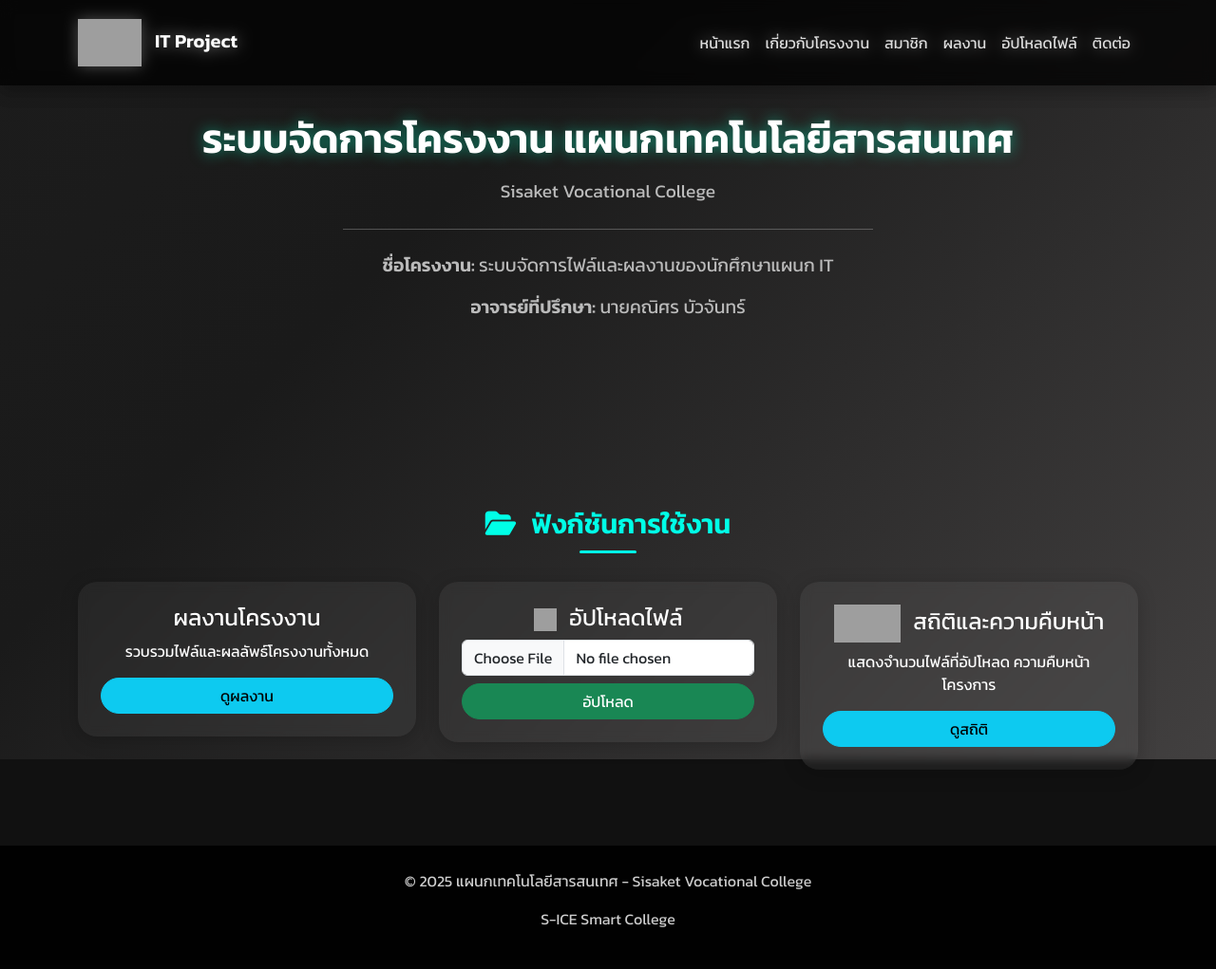
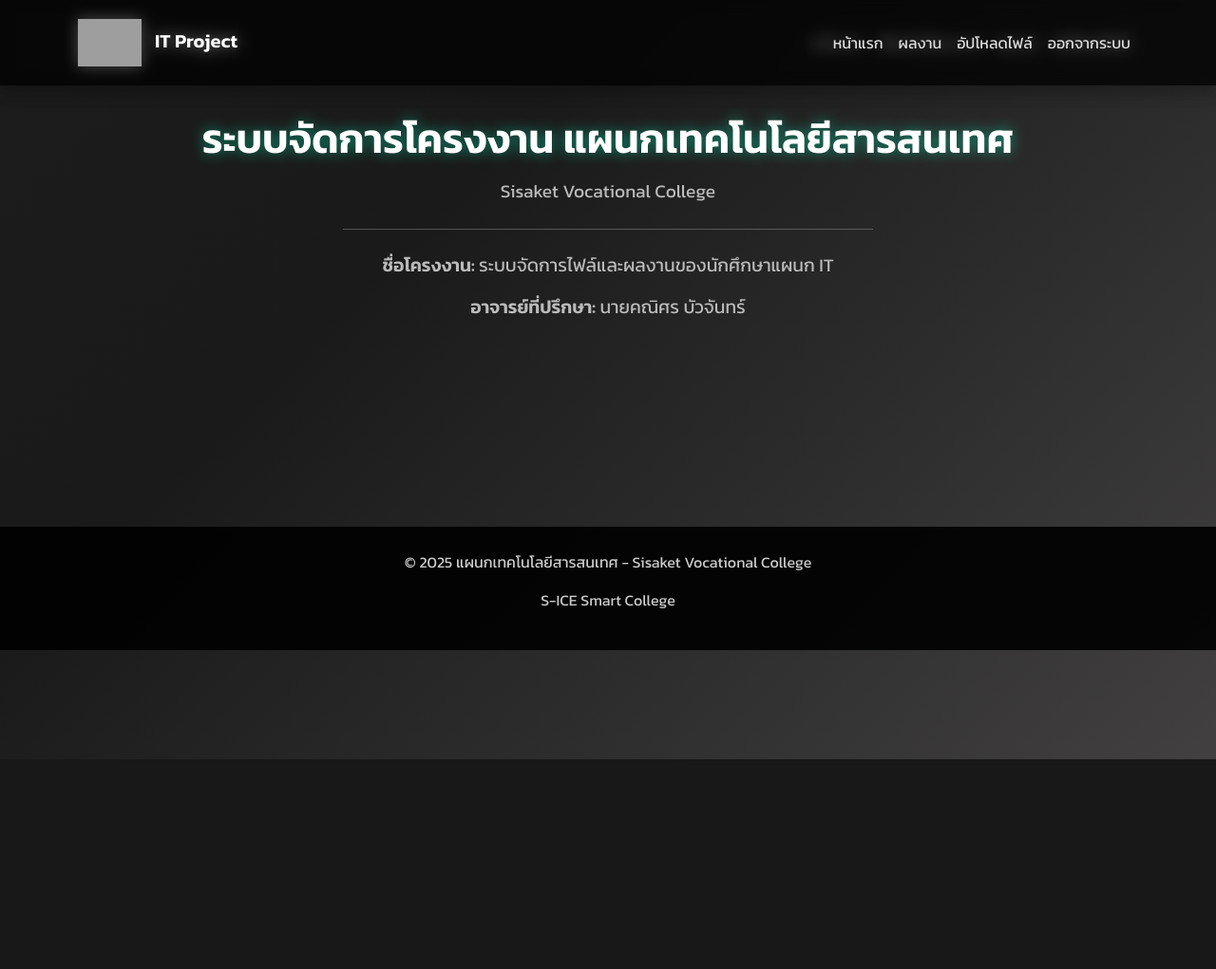
Before and after one commit to Thayukron/ITProject, a PHP site: page /itproject/index.php in a window 1280 px wide. Shown: the whole page at 95% size. After the commit the page ends 800 px from the top, so only its background shows below. Run offline with PHP 8.4, Linux system fonts and the light colour scheme; the visitor is signed in with stand-in values (Sample User, id 1); grey boxes are pictures that could not be loaded.

Commit message:
Update index.php

```diff
--- a/itproject/index.php
+++ b/itproject/index.php
@@ -1,6 +1,20 @@
+<?php
+session_start();
+
+// ถ้าไม่ใช่นักศึกษาและไม่ใช่อาจารย์ → redirect ไป login.php
+if (!isset($_SESSION['student_id']) && !isset($_SESSION['teacher_id'])) {
+  header("Location: login.php");
+  exit();
+}
+?>
+
+
+
 <!DOCTYPE html>
 <html lang="th">
+
 <head>
+
   <meta charset="UTF-8">
   <meta name="viewport" content="width=device-width, initial-scale=1.0">
   <title>ระบบจัดการโครงงาน แผนก IT</title>
@@ -14,14 +28,12 @@
   <nav class="navbar navbar-expand-lg navbar-dark fixed-top shadow">
     <div class="container">
       <a class="navbar-brand fw-bold text-white" href="index.html">
-      <img src="img/14-removebg-preview.png"
-           alt="Logo"
+        <img src="img/14-removebg-preview.png" alt="Logo"
           style="height:50px; width:auto; margin-right:10px; vertical-align:middle;">
         IT Project
       </a>
-    <button class="navbar-toggler" type="button" data-bs-toggle="collapse"
-            data-bs-target="#navbarNav" aria-controls="navbarNav"
-            aria-expanded="false" aria-label="Toggle navigation">
+      <button class="navbar-toggler" type="button" data-bs-toggle="collapse" data-bs-target="#navbarNav"
+        aria-controls="navbarNav" aria-expanded="false" aria-label="Toggle navigation">
         <span class="navbar-toggler-icon"></span>
       </button>
 
@@ -29,10 +41,8 @@
         <ul class="navbar-nav ms-auto">
           <li class="nav-item"><a class="nav-link active" href="index.html">หน้าแรก</a></li>
           <li class="nav-item"><a class="nav-link" href="#">เกี่ยวกับโครงงาน</a></li>
-        <li class="nav-item"><a class="nav-link" href="#">สมาชิก</a></li>
           <li class="nav-item"><a class="nav-link" href="report.php">ผลงาน</a></li>
           <li class="nav-item"><a class="nav-link" href="#">อัปโหลดไฟล์</a></li>
-        <li class="nav-item"><a class="nav-link" href="#">ติดต่อ</a></li>
         </ul>
       </div>
     </div>
@@ -59,10 +69,19 @@
       animation: gradientBG 18s ease infinite;
       z-index: -3;
     }
+
     @keyframes gradientBG {
-      0% { background-position: 0% 50%; }
-      50% { background-position: 100% 50%; }
-      100% { background-position: 0% 50%; }
+      0% {
+        background-position: 0% 50%;
+      }
+
+      50% {
+        background-position: 100% 50%;
+      }
+
+      100% {
+        background-position: 0% 50%;
+      }
     }
 
     /* Circles */
@@ -73,39 +92,62 @@
       animation: float 20s infinite ease-in-out;
       z-index: -2;
     }
+
     .circle:nth-child(1) {
-      width: 350px; height: 350px;
-      top: 10%; left: 15%;
+      width: 350px;
+      height: 350px;
+      top: 10%;
+      left: 15%;
       animation-duration: 25s;
     }
+
     .circle:nth-child(2) {
-      width: 200px; height: 200px;
-      bottom: 20%; right: 20%;
+      width: 200px;
+      height: 200px;
+      bottom: 20%;
+      right: 20%;
       animation-duration: 18s;
     }
+
     .circle:nth-child(3) {
-      width: 150px; height: 150px;
-      bottom: 10%; left: 30%;
+      width: 150px;
+      height: 150px;
+      bottom: 10%;
+      left: 30%;
       animation-duration: 15s;
     }
+
     @keyframes float {
-      0%   { transform: translateY(0px) rotate(0deg); }
-      50%  { transform: translateY(-40px) rotate(180deg); }
-      100% { transform: translateY(0px) rotate(360deg); }
+      0% {
+        transform: translateY(0px) rotate(0deg);
+      }
+
+      50% {
+        transform: translateY(-40px) rotate(180deg);
+      }
+
+      100% {
+        transform: translateY(0px) rotate(360deg);
+      }
     }
 
 
     .navbar {
-  background: rgba(0, 0, 0, 0.5);  /* สีดำโปร่ง 50% */
+      background: rgba(0, 0, 0, 0.5);
+      /* สีดำโปร่ง 50% */
       padding: 15px 0;
-  backdrop-filter: blur(8px);      /* เบลอพื้นหลังด้านหลัง navbar */
-  -webkit-backdrop-filter: blur(8px); /* สำหรับ Safari */
+      backdrop-filter: blur(8px);
+      /* เบลอพื้นหลังด้านหลัง navbar */
+      -webkit-backdrop-filter: blur(8px);
+      /* สำหรับ Safari */
     }
+
     .navbar .nav-link {
       color: #ddd !important;
       font-weight: 500;
       transition: 0.3s;
     }
+
     .navbar .nav-link:hover {
       color: #00ffe7 !important;
     }
@@ -116,11 +158,13 @@
       text-align: center;
       position: relative;
     }
+
     .hero h1 {
       font-weight: 600;
       font-size: 2.7rem;
-      text-shadow: 0 0 15px rgba(0,255,200,0.5);
+      text-shadow: 0 0 15px rgba(0, 255, 200, 0.5);
     }
+
     .hero p {
       font-size: 1.2rem;
       opacity: 0.9;
@@ -136,6 +180,7 @@
       color: #00ffe7;
       position: relative;
     }
+
     .section-title::after {
       content: '';
       display: block;
@@ -150,28 +195,31 @@
     .card {
       border-radius: 20px;
       border: none;
-      background: rgba(255,255,255,0.05);
+      background: rgba(255, 255, 255, 0.05);
       backdrop-filter: blur(6px);
       color: #fff;
-      box-shadow: 0 4px 20px rgba(0,0,0,0.2);
+      box-shadow: 0 4px 20px rgba(0, 0, 0, 0.2);
       transition: transform 0.3s, box-shadow 0.3s;
     }
+
     .card:hover {
       transform: translateY(-8px);
-      box-shadow: 0 6px 25px rgba(0,255,200,0.3);
+      box-shadow: 0 6px 25px rgba(0, 255, 200, 0.3);
     }
+
     .btn {
       border-radius: 50px;
     }
 
     /* Footer */
     footer {
-      background: rgba(0,0,0,0.9);
+      background: rgba(0, 0, 0, 0.9);
       color: #ccc;
       padding: 25px;
       margin-top: 80px;
       text-align: center;
     }
+
     /* ===========================
         Navbar Style
 =========================== */
@@ -181,17 +229,19 @@
       backdrop-filter: blur(8px);
       -webkit-backdrop-filter: blur(8px);
     }
+
     .navbar .nav-link {
       color: #ddd !important;
       font-weight: 500;
       transition: 0.3s;
     }
+
     .navbar .nav-link:hover {
       color: #00ffe7 !important;
     }
-
   </style>
 </head>
+
 <body>
 
   <div class="background"></div>
@@ -203,25 +253,27 @@
   <nav class="navbar navbar-expand-lg navbar-dark fixed-top shadow">
     <div class="container">
       <a class="navbar-brand fw-bold text-white" href="index.html">
-    <img src="img/14-removebg-preview.png"
-         alt="Logo"
+        <img src="img/14-removebg-preview.png" alt="Logo"
           style="height:50px; width:auto; margin-right:10px; vertical-align:middle;">
         IT Project
       </a>
-    <button class="navbar-toggler" type="button" data-bs-toggle="collapse"
-            data-bs-target="#navbarNav" aria-controls="navbarNav"
-            aria-expanded="false" aria-label="Toggle navigation">
+      <button class="navbar-toggler" type="button" data-bs-toggle="collapse" data-bs-target="#navbarNav"
+        aria-controls="navbarNav" aria-expanded="false" aria-label="Toggle navigation">
         <span class="navbar-toggler-icon"></span>
       </button>
 
       <div class="collapse navbar-collapse" id="navbarNav">
         <ul class="navbar-nav ms-auto">
           <li class="nav-item"><a class="nav-link" href="index.php">หน้าแรก</a></li>
-        <li class="nav-item"><a class="nav-link" href="#">เกี่ยวกับโครงงาน</a></li>
-        <li class="nav-item"><a class="nav-link" href="register.php">สมาชิก</a></li>
+
+
           <li class="nav-item"><a class="nav-link" href="report.php">ผลงาน</a></li>
           <li class="nav-item"><a class="nav-link" href="upload_project.php">อัปโหลดไฟล์</a></li>
-        <li class="nav-item"><a class="nav-link" href="#">ติดต่อ</a></li>
+          <li class="nav-item"><a class="nav-link" href="logout.php">ออกจากระบบ</a></li>
+
+
+
+
         </ul>
       </div>
     </div>
@@ -239,47 +291,7 @@
   </section>
 
 
-<div class="container">
-<link rel="stylesheet" href="https://cdnjs.cloudflare.com/ajax/libs/font-awesome/6.5.0/css/all.min.css">
-<h2 class="section-title">
-  <i class="fas fa-folder-open" style="margin-right:10px; color:#00ffe7;"></i>
-  ฟังก์ชันการใช้งาน
-</h2>
 
-  <div class="row g-4">
-    <div class="col-md-4">
-      <div class="card p-4 text-center">
-        <h4> ผลงานโครงงาน</h4>
-        <p>รวบรวมไฟล์และผลลัพธ์โครงงานทั้งหมด</p>
- <a href="#" class="btn btn-info">ดูผลงาน</a>
-      </div>
-    </div>
-
-    <div class="col-md-4">
-      <div class="card p-4 text-center">
-       <h4>
-  <img src="img/hard-disc-drive-97581_1920.png" alt="upload" style="width:24px; height:24px; vertical-align:middle; margin-right:8px;">
-  อัปโหลดไฟล์
-</h4>
-        <form>
-          <input class="form-control mb-2" type="file" name="fileToUpload">
-          <button class="btn btn-success w-100" type="button">อัปโหลด</button>
-        </form>
-      </div>
-    </div>
-
-    <div class="col-md-4">
-    <div class="card p-4 text-center">
-    <h4>
-  <img src="img/47.png" alt="upload" style="width:70px; height:40px; vertical-align:middle; margin-right:8px;">
-  สถิติและความคืบหน้า
-</h4>
-        <p>แสดงจำนวนไฟล์ที่อัปโหลด ความคืบหน้าโครงการ</p>
-        <a href="#" class="btn btn-info">ดูสถิติ</a>
-      </div>
-    </div>
-  </div>
-</div>
 
   <!-- Footer -->
   <footer>
@@ -289,4 +301,5 @@
 
   <script src="https://cdn.jsdelivr.net/npm/bootstrap@5.3.2/dist/js/bootstrap.bundle.min.js"></script>
 </body>
+
 </html>
```
Lines whose indentation alone changed are shown as unchanged.
